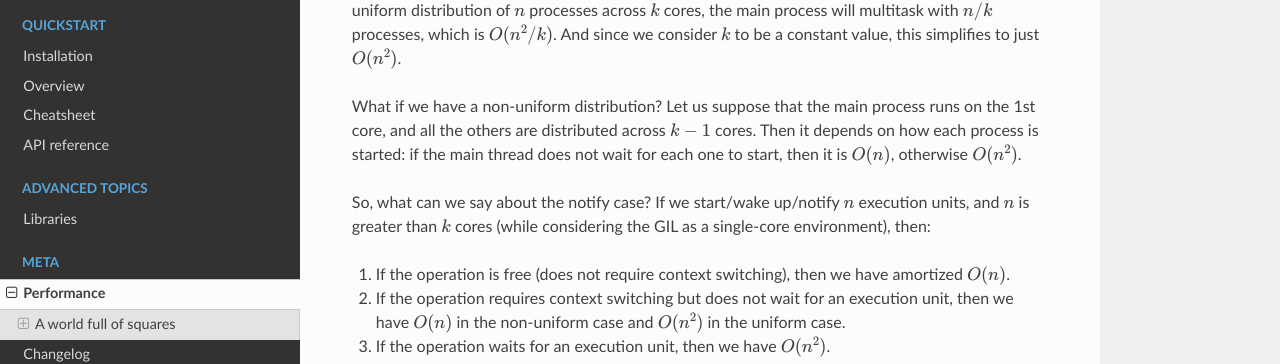
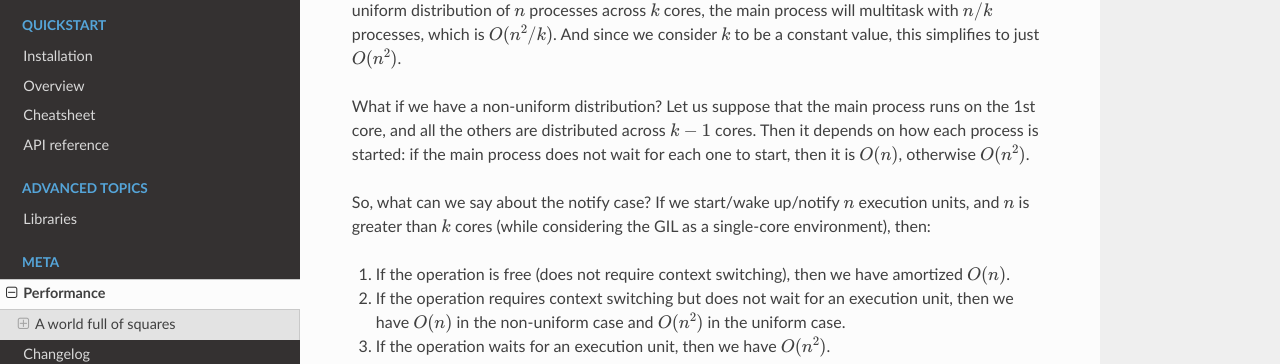
Before and after one commit to x42005e1f/aiologic, a Sphinx documentation site: the page built from docs/performance.rst, in a window 1280 px wide and 900 px high, scrolled down 10468 px. Shown: the part 137-501 px from the top of the window. Built offline with Sphinx 7.4.7 and the Read the Docs theme 3.1.0, drawn with Linux system fonts in a browser that asks for light colours; the version number could not be read and is left out.

Commit message:
docs: main thread -> main process

```diff
--- a/docs/performance.rst
+++ b/docs/performance.rst
@@ -704,7 +704,7 @@ with :math:`n/k` processes, which is :math:`O(n^2/k)`. And since we consider
 What if we have a non-uniform distribution? Let us suppose that the main
 process runs on the 1st core, and all the others are distributed across
 :math:`k-1` cores. Then it depends on how each process is started: if the main
-thread does not wait for each one to start, then it is :math:`O(n)`, otherwise
+process does not wait for each one to start, then it is :math:`O(n)`, otherwise
 :math:`O(n^2)`.
 
 So, what can we say about the notify case? If we start/wake up/notify :math:`n`
```
